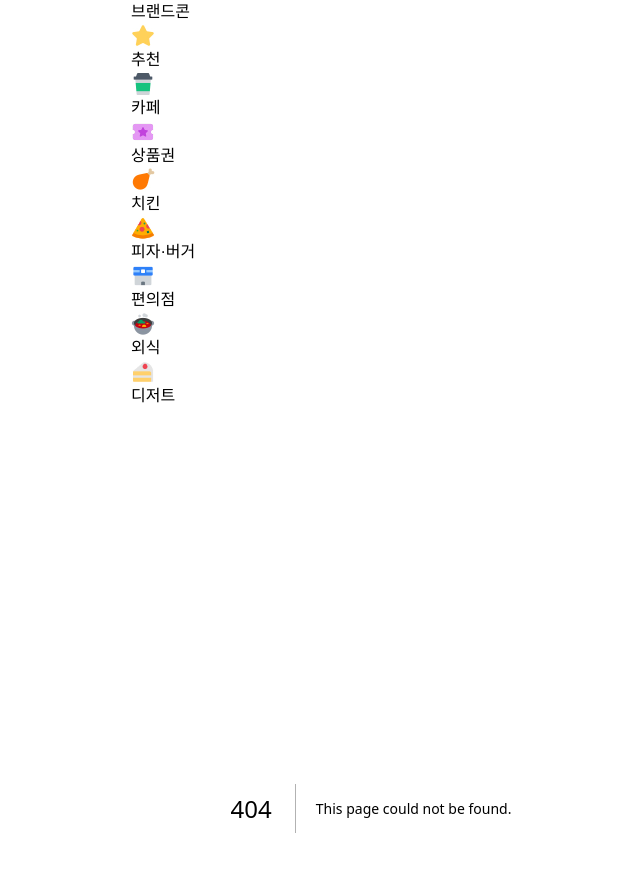
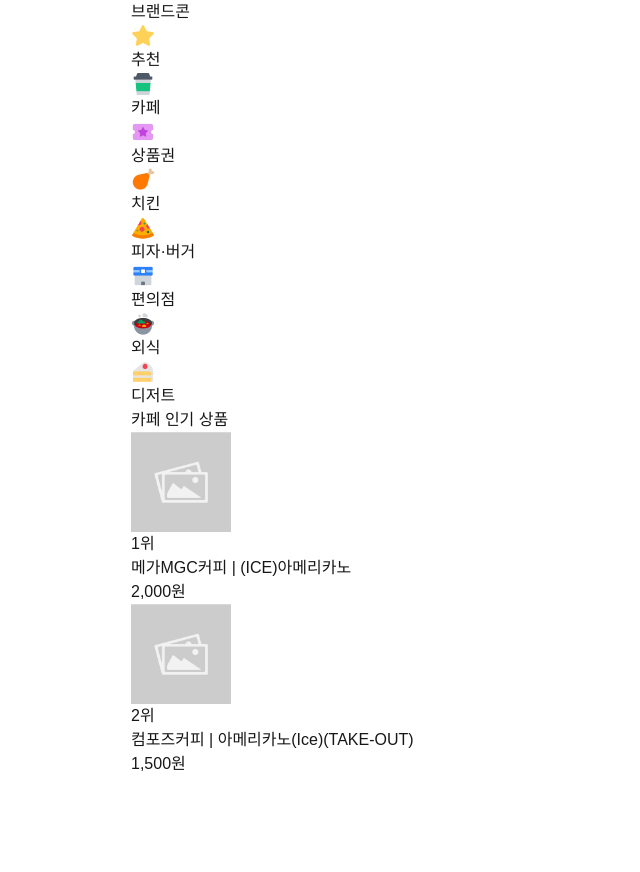
Before and after one commit to yullivan/brandkon-front, a Next.js app: page /cafe in a window 1280 px wide. Before the commit this address had no page. Shown: the top 872 px of the page, without its empty margins (269-909 px from the left). After the commit the page ends 800 px from the top, so only its background shows below. Built offline with nearby package versions, Linux system fonts and the light colour scheme.

Commit message:
feat: 카테고리 페이지 및 인기 상품 구현

```diff
--- /dev/null
+++ b/src/app/[category]/page.tsx
@@ -0,0 +1,77 @@
+const categoryNames: CategoryNames = {
+  cafe: '카페',
+  giftcard: '상품권',
+  chicken: '치킨',
+  'pizza-burger': '피자·버거',
+  'convenience-store': '편의점',
+  dining: '외식',
+  dessert: '디저트',
+};
+
+interface CategoryNames {
+  [key: string]: string;
+}
+
+const productsByCategory: ProductsByCategory = {
+  cafe: [
+    {
+      id: 1,
+      imgSrc: '',
+      productName: '(ICE)아메리카노',
+      brandName: '메가MGC커피',
+      price: 2000,
+    },
+    {
+      id: 3,
+      imgSrc: '',
+      productName: '아메리카노(Ice)(TAKE-OUT)',
+      brandName: '컴포즈커피',
+      price: 1500,
+    },
+  ],
+};
+
+interface ProductsByCategory {
+  [key: string]: Product[];
+}
+
+interface Product {
+  id: number;
+  imgSrc: string;
+  productName: string;
+  brandName: string;
+  price: number;
+}
+
+export default async function Page({
+  params,
+}: {
+  params: Promise<{ category: string }>;
+}) {
+  const category = (await params).category;
+  const categoryName = categoryNames[category];
+  const products = productsByCategory[category] ?? [];
+  return (
+    <div className="flex flex-col gap-2">
+      <div className="font-semibold">{categoryName} 인기 상품</div>
+      <div className="flex flex-col gap-2">
+        {products.map((product, index) => (
+          <div key={index} className="flex gap-2">
+            <div>
+              <img src="/placeholder.jpg" alt="" width={100} height={100} />
+            </div>
+            <div className="flex flex-col">
+              <div>{index + 1}위</div>
+              <div>
+                {product.brandName} | {product.productName}
+              </div>
+              <div className="text-lg font-semibold">
+                {product.price.toLocaleString()}원
+              </div>
+            </div>
+          </div>
+        ))}
+      </div>
+    </div>
+  );
+}
--- a/src/app/page.tsx
+++ b/src/app/page.tsx
@@ -21,7 +21,7 @@
     imgSrc: '',
     productName: '아메리카노(Ice)(TAKE-OUT)',
     brandName: '컴포즈커피',
-    price: 10000,
+    price: 1500,
   },
 ];
 
```
